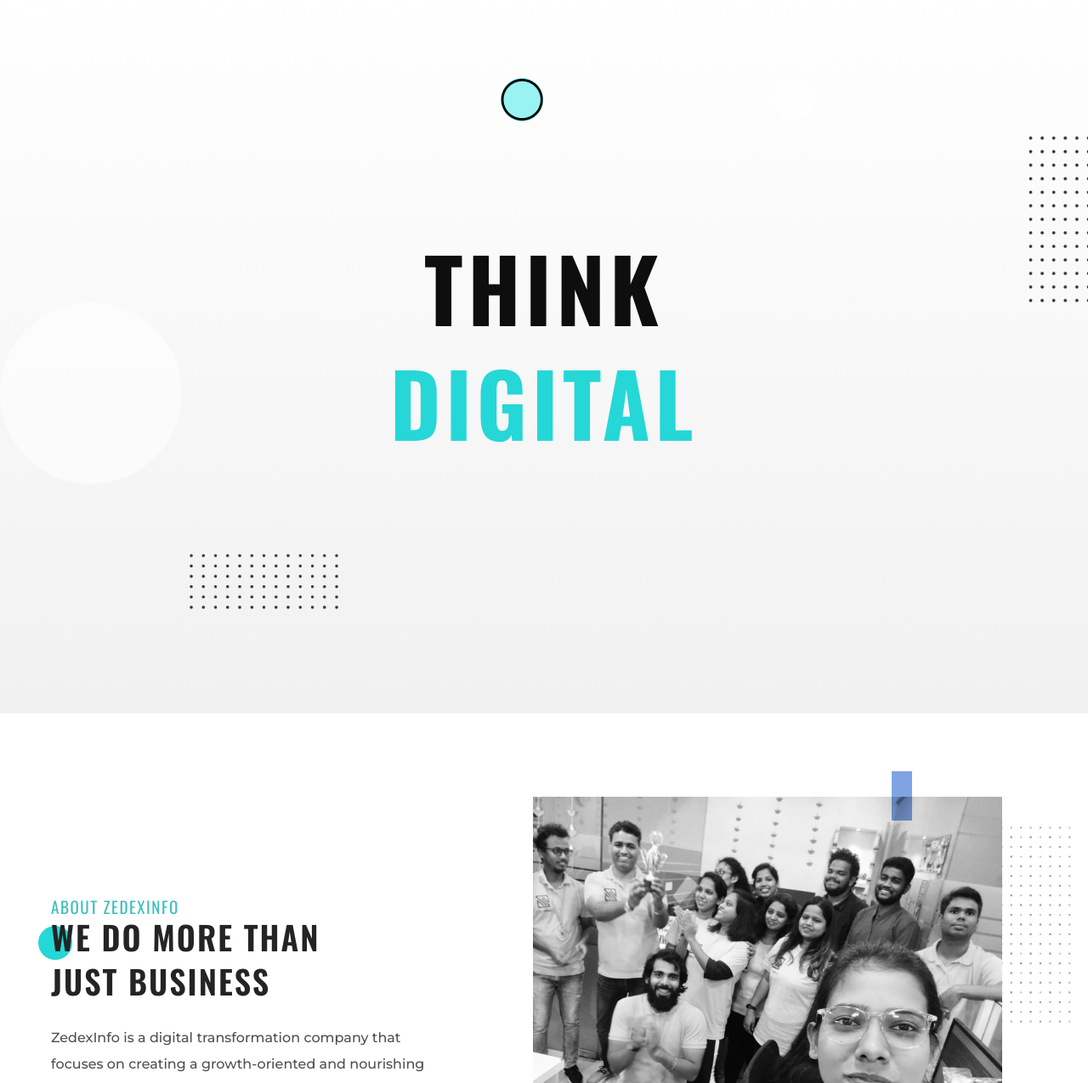
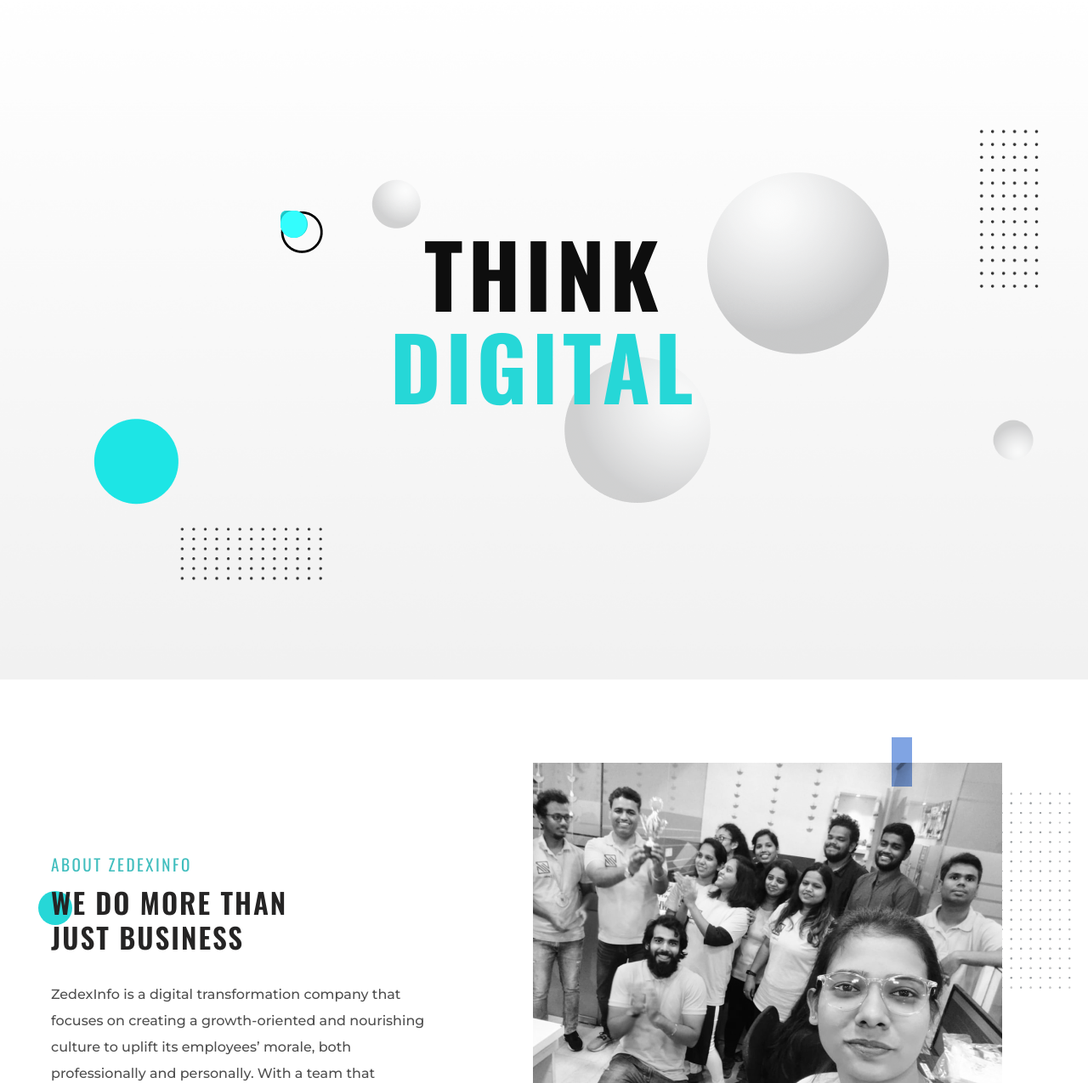
Before and after one commit to shardulzedex/shardulzedex.github.io, a PHP site: page /home.html in a window 1280 px wide; the page is wider, and only the part inside the window is pictured. Shown: the top 1275 px of that part at 85% size. Run offline with PHP 8.4, Linux system fonts and the light colour scheme.

Commit message:
home page updated

```diff
--- a/css/home.css
+++ b/css/home.css
@@ -10,12 +10,12 @@
     .banner h1 {
         font-size:8vw;
         letter-spacing: 5.5px;
-        line-height: 10.5vw;
+        line-height: 8.5vw;
     }
 
     h2{
-        font-size: 3vw;
-        line-height: 4vw;
+        font-size: 2.6vw;
+        line-height: 3.2vw;
         letter-spacing: 2px;
 
     }
@@ -72,6 +75,7 @@
         color: #0E0E0E;
         margin-top: 0px;
         font-family: 'Oswald', sans-serif;
+        z-index: 1;
     }
 
     h2{
@@ -137,7 +141,7 @@
       background: url("../images/home-images/home-bg-main.png");
       background-size: cover;
       background-repeat: no-repeat;
-      padding-top: 40px;
+      /* padding-top: 40px; */
       position: relative;
       height: 100vh;
   }
@@ -173,12 +177,13 @@
       font-weight: 400;
       margin-bottom: 0px;
       text-transform: uppercase;
-      letter-spacing: 1.5px;
+      letter-spacing: 2.5px;
+      margin-bottom: 15px;
   }
 
   .col-left h2, .column h3{
       margin-top: 0px;
-      margin-bottom: 10px;
+      margin-bottom: 15px;
       text-transform: uppercase;
 
   }
@@ -252,7 +257,7 @@
       /* margin-top: 0px; */
       z-index: -1;
       left: -15px;
-      top: 51px;
+      top: 60px;
   }
 
   .about-sec .col-left{
@@ -790,30 +818,34 @@
         /*height: 300px;*/
       }
 
+      .buble-parent{
+        height: 100vh;
+       display: flex;
+       justify-content: center;
+       align-items: center;
+      position: sticky;
+       padding-top: 20px;
+      }
+
 
 
       .bubbles {
-        /* animation properties */
         animation-name: my-animation;
-        animation-duration: 3s;
+        animation-duration: 5s;
         animation-direction: alternate;
         animation-iteration-count: infinite;
         animation-timing-function: linear;
-       /* width: 213px;
-        height: 213px;*/
-       /* border-radius: 50%;*/
+        /* border-radius: 50%; */
         position: absolute;
-        left: 0;
+        left: 65%;
         right: 0;
-        /*margin-left: auto;
-        margin-right: auto;
-      */
+
      }
 
          .bubbles-second{
           /* animation properties */
           animation-name: my-animationsecond;
-        animation-duration: 3s;
+          animation-duration: 5s;
           animation-direction: alternate;
           animation-iteration-count: infinite;
           animation-timing-function: linear;
@@ -886,7 +918,98 @@
           .bubbles-sixth{
           /* animation properties */
           animation-name: my-animationsixth;
-        animation-duration: 3s;
+          animation-duration: 5s;
+          animation-direction: alternate;
+          animation-iteration-count: infinite;
+          animation-timing-function: linear;
+        /*  width: 50px;
+          height: 50px;*/
+          /*border-radius: 50%;*/
+          position: absolute;
+          left: 0;
+          right: 0;
+        /*  margin-left: auto;
+          margin-right: auto;
+        */
+        }
+
+
+        .bubbles-seven{
+          /* animation properties */
+          animation-name: my-animationseven;
+          animation-duration: 5s;
+          animation-direction: alternate;
+          animation-iteration-count: infinite;
+          animation-timing-function: linear;
+        /*  width: 50px;
+          height: 50px;*/
+          /*border-radius: 50%;*/
+          position: absolute;
+          left: 0;
+          right: 0;
+        /*  margin-left: auto;
+          margin-right: auto;
+        */
+        }
+
+        .bubbles-eight{
+          /* animation properties */
+          animation-name: my-animationeight;
+          animation-duration: 5s;
+          animation-direction: alternate;
+          animation-iteration-count: infinite;
+          animation-timing-function: linear;
+        /*  width: 50px;
+          height: 50px;*/
+          /*border-radius: 50%;*/
+          position: absolute;
+          left: 0;
+          right: 0;
+        /*  margin-left: auto;
+          margin-right: auto;
+        */
+        }
+
+        .bubbles-nine{
+          /* animation properties */
+          animation-name: my-animationnine;
+          animation-duration: 5s;
+          animation-direction: alternate;
+          animation-iteration-count: infinite;
+          animation-timing-function: linear;
+        /*  width: 50px;
+          height: 50px;*/
+          /*border-radius: 50%;*/
+          position: absolute;
+          left: 0;
+          right: 0;
+        /*  margin-left: auto;
+          margin-right: auto;
+        */
+        }
+
+        .bubbles-ten{
+          /* animation properties */
+          animation-name: my-animationten;
+          animation-duration: 5s;
+          animation-direction: alternate;
+          animation-iteration-count: infinite;
+          animation-timing-function: linear;
+        /*  width: 50px;
+          height: 50px;*/
+          /*border-radius: 50%;*/
+          position: absolute;
+          left: 0;
+          right: 0;
+        /*  margin-left: auto;
+          margin-right: auto;
+        */
+        }
+
+        .bubbles-elevn{
+          /* animation properties */
+          animation-name: my-animationeleven;
+          animation-duration: 5s;
           animation-direction: alternate;
           animation-iteration-count: infinite;
           animation-timing-function: linear;
--- a/home.html
+++ b/home.html
@@ -17,20 +17,32 @@
 
 		 <div class="banner">
 
+		<div class="buble-parent">
+
           <h1>THINK <br><span>DIGITAL</span></h1>
 
           <div class="bubles-main">
 
 
-        	<img class="bubbles" src="./images/home-images/bub-1.png">
-        	<img class="bubbles-second" src="./images/home-images/bub-2.png">
-        	<img class="bubbles-third" src="./images/home-images/bub-3.png">
-        	<img class="bubbles-fourth" src="./images/home-images/bub-4.png">
-        	<img class="bubbles-fifth" src="./images/home-images/bub-5.png">
+        	<img class="bubbles" src="./images/home-images/bubble-1.png">
+        	<img class="bubbles-second" src="./images/home-images/bubble-2.png">
+        	<img class="bubbles-third" src="./images/home-images/bubble-3.png">
+        	<img class="bubbles-fourth" src="./images/home-images/bubble-4.png">
+        	<img class="bubbles-fifth" src="./images/home-images/bub-4.png">
         	<img class="bubbles-sixth" src="./images/home-images/bub-6.png">
+        	<img class="bubbles-seven" src="./images/home-images/bubble-7.png">
+        	<img class="bubbles-eight" src="./images/home-images/bubble-8.png">
+        	<img class="bubbles-nine" src="./images/home-images/bubble-9.png">
+        	<img class="bubbles-ten" src="./images/home-images/bubble-10 (2).png">
+        	<img class="bubbles-elevn" src="./images/home-images/bubble-11.png">
+
+
+
 
 
          </div>
+
+		 </div>
 
 
 
@@ -58,7 +70,7 @@
 				<h3>About zedexinfo</h3>
 				<h2>we do more than <br>just business</h2>
 				<p>ZedexInfo is a digital transformation company that focuses on creating a growth-oriented and nourishing culture to uplift its employees’ morale, both professionally and personally. With a team that constantly strives for innovation and growth, ZedexInfo dreams of flying high with their business wings spread indefinitely and delivering solutions that fulfill the industry benchmarks.</p>
-				<a class="gradiant-btn" href="#">know more <img class="arrow-lern" src="./images/home-images/arrow-more.png"></a>
+				<p class="gradiant-btn"><a href="#">know more <img class="arrow-lern" src="./images/home-images/arrow-more.png"></a></p>
 
 			</div>
 
@@ -290,7 +302,7 @@
 					<h3>portfolio</h3>
 						<h2>zedexinfo’s work<br> in action</h2>
 						<p>With unmatched expertise and creativity, we strive to give you an edge over the competition in your digital transformation journey.</p>
-						<a class="gradiant-btn" href="#">view project <img class="arrow-lern" src="./images/home-images/arrow-more.png"></a>
+						<p class="gradiant-btn"><a class="gradiant-btn" href="#">view project <img class="arrow-lern" src="./images/home-images/arrow-more.png"></a></p>
 
 				</div>
 
@@ -332,7 +344,7 @@
 
 					<div class="col-right">
 
-						<a href="#">work with us <img class="arrow-lern" src="./images/home-images/arrow-more.png"></a>
+						<p><a href="#">work with us <img class="arrow-lern" src="./images/home-images/arrow-more.png"></a></p>
 
 					</div>
 
```
Also changed, not shown: other parts of css/home.css (+165 -51 lines), career.html (+10 -2 lines), css/career.css (+22 -12 lines), css/global.css (+14 -4 lines), images/home-images/PATCH-bottom.png (added), images/home-images/bubble-1.png (added), images/home-images/bubble-10 (2).png (added), images/home-images/bubble-11.png (added), images/home-images/bubble-2.png (added), images/home-images/bubble-3.png (added), images/home-images/bubble-4.png (added), images/home-images/bubble-7.png (added), images/home-images/bubble-8.png (added), images/home-images/bubble-9.png (added). Lines whose indentation alone changed are shown as unchanged.
